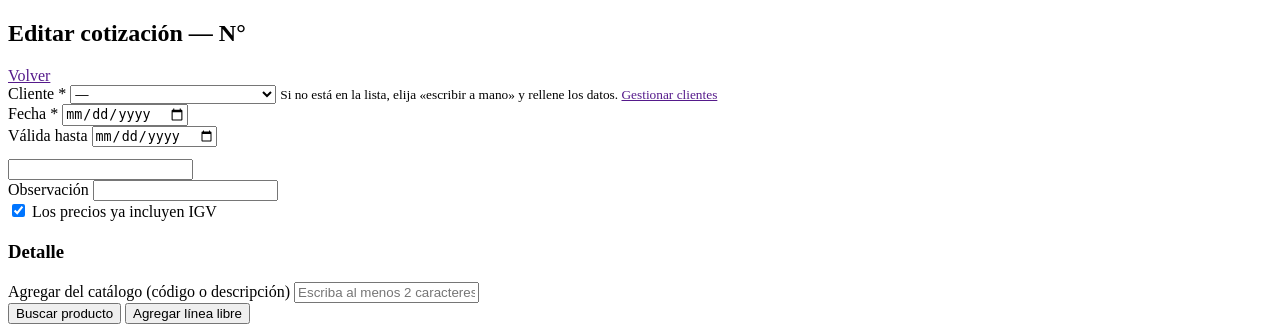
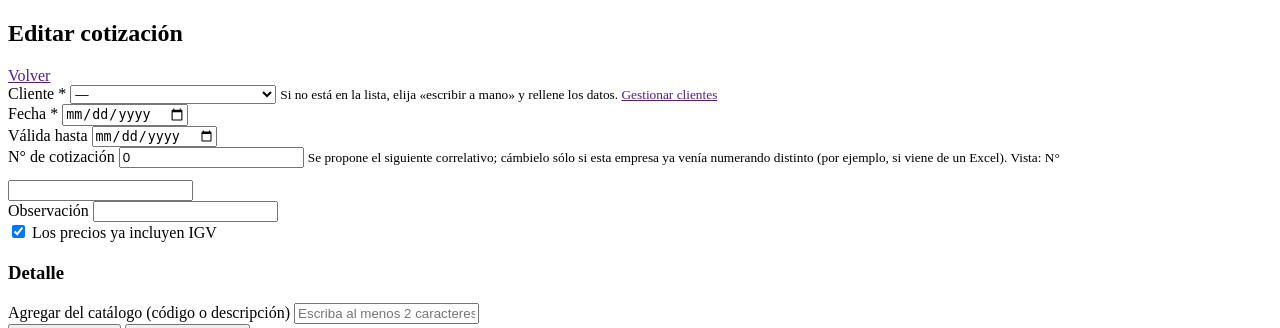
Before and after one commit to velasquezpazanamaria8-oss/proyectoinventariopatty, a PHP site: the page made by views/cotizaciones/form.php in a window 1280 px wide. Shown: the part 158-486 px from the top of the page. Run offline with PHP 8.4, Linux system fonts and the light colour scheme; the template is opened without the code that fills it: most values are stand-ins (such as "Sample title", 1, 10 or a date in 2020); data that the repository does not hold is empty; some libraries are stand-ins or nearby versions.

Commit message:
Permitir editar el numero de cotizacion al crear o mientras esta en borrador
Varias empresas ya numeraban sus cotizaciones antes de migrar (venian de Excel); se valida que el numero forzado no choque con uno existente de la misma empresa.

Co-Authored-By: Claude Sonnet 5 <noreply@anthropic.com>

```diff
--- a/views/cotizaciones/form.php
+++ b/views/cotizaciones/form.php
@@ -5,8 +5,7 @@ $incluyeIgv = $esNueva ? (bool) $cfg['incluye_igv'] : (bool) $cot['incluye_igv']
 
 <div class="tarjeta">
   <div class="tarjeta-cab">
-    <h2><?= $esNueva ? 'Nueva cotización' : 'Editar cotización' ?>
-      — N° <?= e(CotizacionConfig::formatoNumero($cfg, $numero)) ?></h2>
+    <h2><?= $esNueva ? 'Nueva cotización' : 'Editar cotización' ?></h2>
     <a class="btn btn-sm btn-gris" href="<?= url('cotizaciones.php') ?>">Volver</a>
   </div>
 
@@ -36,6 +35,15 @@ $incluyeIgv = $esNueva ? (bool) $cfg['incluye_igv'] : (bool) $cot['incluye_igv']
         <input type="date" name="fecha" required value="<?= e($cot['fecha'] ?? date('Y-m-d')) ?>"></div>
       <div class="campo"><label>Válida hasta</label>
         <input type="date" name="valida_hasta" value="<?= e($cot['valida_hasta'] ?? '') ?>"></div>
+      <div class="campo">
+        <label>N° de cotización</label>
+        <input type="number" name="numero" min="1" step="1" value="<?= (int) $numero ?>">
+        <small style="color:var(--suave)">
+          Se propone el siguiente correlativo; cámbielo sólo si esta empresa
+          ya venía numerando distinto (por ejemplo, si viene de un Excel).
+          Vista: N° <?= e(CotizacionConfig::formatoNumero($cfg, $numero)) ?>
+        </small>
+      </div>
     </div>
 
     <?php // Datos sueltos: sólo hacen falta si no se eligió un cliente fichado. ?>
```
Also changed, not shown: app/models/Cotizacion.php (+31 -1 lines).
